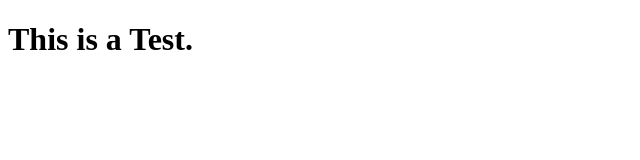
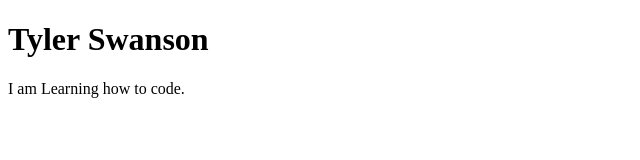
Before and after one commit to swanny999/swanny999.github.io, a plain HTML site: page index.html in a window 1280 px wide. Shown: the whole page, without its empty margins (0-640 px from the left). Drawn offline with Linux system fonts and the light colour scheme.

Commit message:
Added Name in heading and about me p

```diff
--- a/index.html
+++ b/index.html
@@ -5,6 +5,7 @@
     <title>Test</title>
   </head>
   <body>
-    <h1>This is a Test.</h1>
+    <h1>Tyler Swanson</h1>
+    <p>I am Learning how to code.</p>
   </body>
 </html>
```
